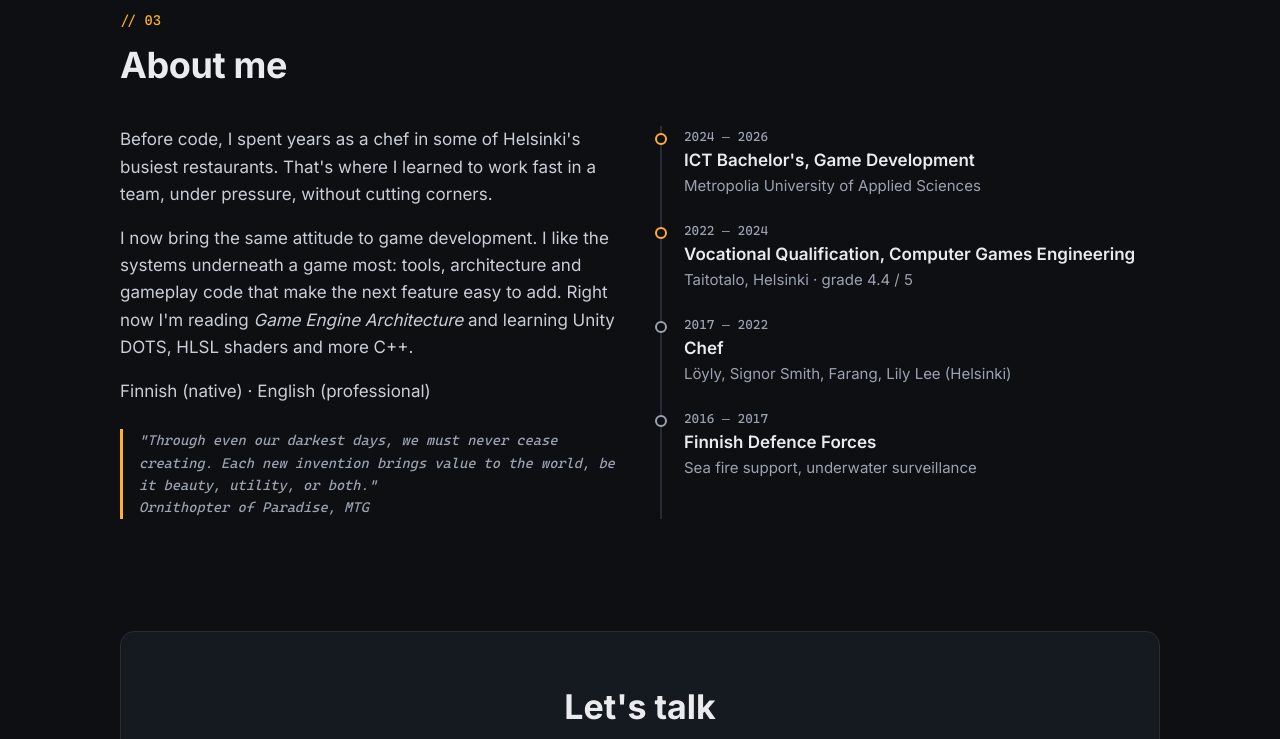
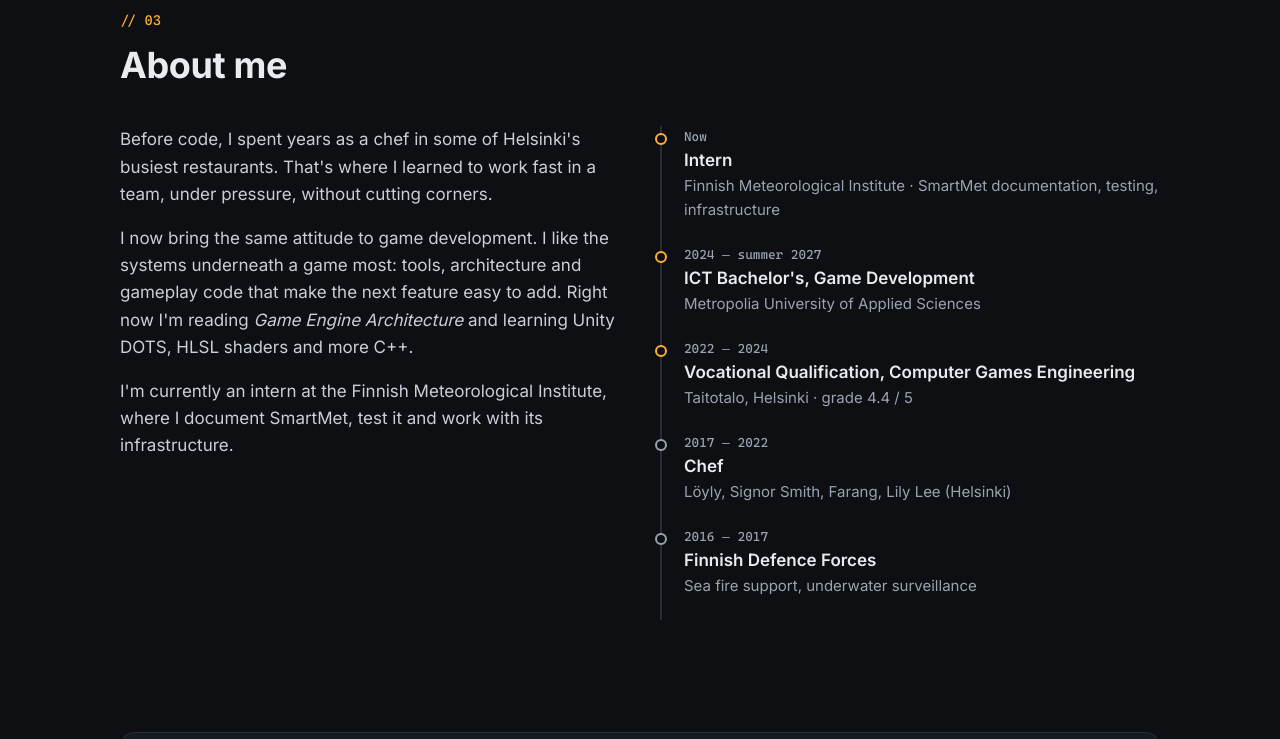
Before and after one commit to Massimosch/MicoPortfolioPage, a plain HTML site: page index.html in a window 1280 px wide. Shown: the part 5120-5859 px from the top of the page. Drawn offline with Linux system fonts and the light colour scheme.

Commit message:
About: add FMI internship, graduation summer 2027, drop languages and quote
Co-Authored-By: Claude Opus 5.5 <noreply@anthropic.com>

```diff
--- a/index.html
+++ b/index.html
@@ -314,15 +314,19 @@
                     tools, architecture and gameplay code that make the next feature easy to add. Right now I'm
                     reading <em>Game Engine Architecture</em> and learning Unity DOTS, HLSL shaders and more C++.
                 </p>
-                <p>Finnish (native) · English (professional)</p>
-                <blockquote class="quote">
-                    "Through even our darkest days, we must never cease creating. Each new invention brings value
-                    to the world, be it beauty, utility, or both."<br />Ornithopter of Paradise, MTG
-                </blockquote>
+                <p>
+                    I'm currently an intern at the Finnish Meteorological Institute, where I document SmartMet,
+                    test it and work with its infrastructure.
+                </p>
             </div>
             <ol class="timeline reveal">
                 <li>
-                    <div class="when">2024 – 2026</div>
+                    <div class="when">Now</div>
+                    <div class="what">Intern</div>
+                    <div class="where">Finnish Meteorological Institute · SmartMet documentation, testing, infrastructure</div>
+                </li>
+                <li>
+                    <div class="when">2024 – summer 2027</div>
                     <div class="what">ICT Bachelor's, Game Development</div>
                     <div class="where">Metropolia University of Applied Sciences</div>
                 </li>
--- a/styles/main.css
+++ b/styles/main.css
@@ -635,17 +635,6 @@ details.more[open] summary::before { content: "− "; }
 
 .about-text p { color: #c9ced7; margin-top: 0; }
 
-.quote
-{
-    margin: 24px 0 0;
-    padding-left: 16px;
-    border-left: 3px solid var(--accent);
-    font-family: var(--mono);
-    font-style: italic;
-    font-size: 14px;
-    color: var(--muted);
-}
-
 .timeline { list-style: none; margin: 0; padding: 0; border-left: 2px solid var(--border); }
 
 .timeline li { position: relative; padding: 0 0 22px 22px; }
```
Also changed, not shown: 1 other file.
